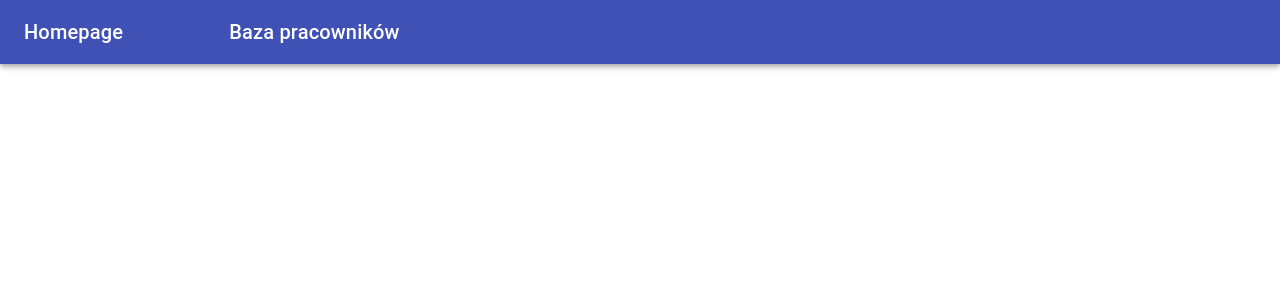
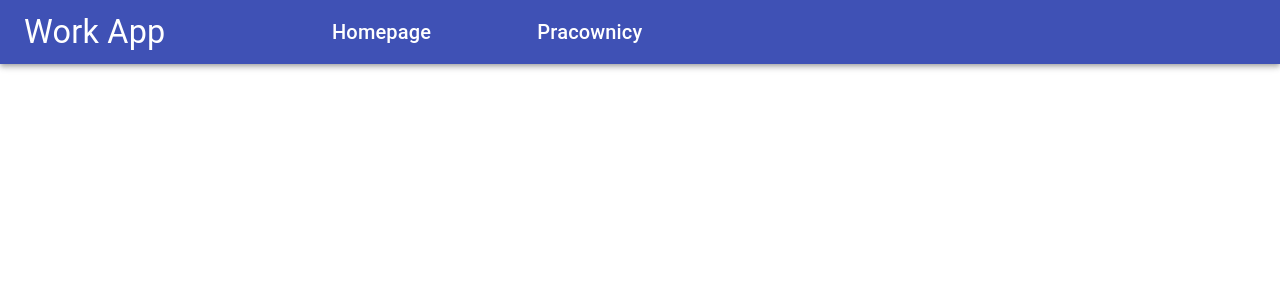
Before and after one commit to MichalBartusiak/work-app, a React (Create React App) app: page / in a window 1280 px wide. Shown: the top 300 px of the page. Built offline with nearby package versions, Linux system fonts and the light colour scheme.

Commit message:
Fixed menu, added logo and reposive font size

```diff
--- a/src/App.js
+++ b/src/App.js
@@ -1,11 +1,11 @@
 import React from "react";
 import "./App.css";
-import MainView from "./components/MainView/MainView";
+import Menu from "./components/Menu/Menu";
 
 function App() {
   return (
     <div className="App">
-      <MainView />
+      <Menu />
     </div>
   );
 }
--- a/src/components/MainView/MainView.js
+++ /dev/null
@@ -1,22 +0,0 @@
-import React from "react";
-import { AppBar, Grid, Toolbar, Typography } from "@material-ui/core";
-const MainView = () => {
-  return (
-    <>
-      <Grid container>
-        <AppBar position="static">
-          <Toolbar>
-            <Grid item xs={6} md={2}>
-              <Typography variant="h6">Homepage</Typography>
-            </Grid>
-            <Grid item xs={6} md={4}>
-              <Typography variant="h6">Baza pracowników</Typography>
-            </Grid>
-          </Toolbar>
-        </AppBar>
-      </Grid>
-    </>
-  );
-};
-
-export default MainView;
--- /dev/null
+++ b/src/components/Menu/Menu.js
@@ -0,0 +1,39 @@
+import React from "react";
+import {
+  AppBar,
+  Grid,
+  Toolbar,
+  Typography,
+  createMuiTheme,
+  ThemeProvider,
+  responsiveFontSizes,
+} from "@material-ui/core";
+
+const Menu = () => {
+  // resposive MaterialUI fonts
+  let theme = createMuiTheme();
+  theme = responsiveFontSizes(theme);
+  return (
+    <>
+      <ThemeProvider theme={theme}>
+        <Grid container>
+          <AppBar position="static">
+            <Toolbar>
+              <Grid item xs={6} md={3}>
+                <Typography variant="h4">Work App</Typography>
+              </Grid>
+              <Grid item xs={6} md={2}>
+                <Typography variant="h6">Homepage</Typography>
+              </Grid>
+              <Grid item xs={6} md={2}>
+                <Typography variant="h6">Pracownicy</Typography>
+              </Grid>
+            </Toolbar>
+          </AppBar>
+        </Grid>
+      </ThemeProvider>
+    </>
+  );
+};
+
+export default Menu;
```
